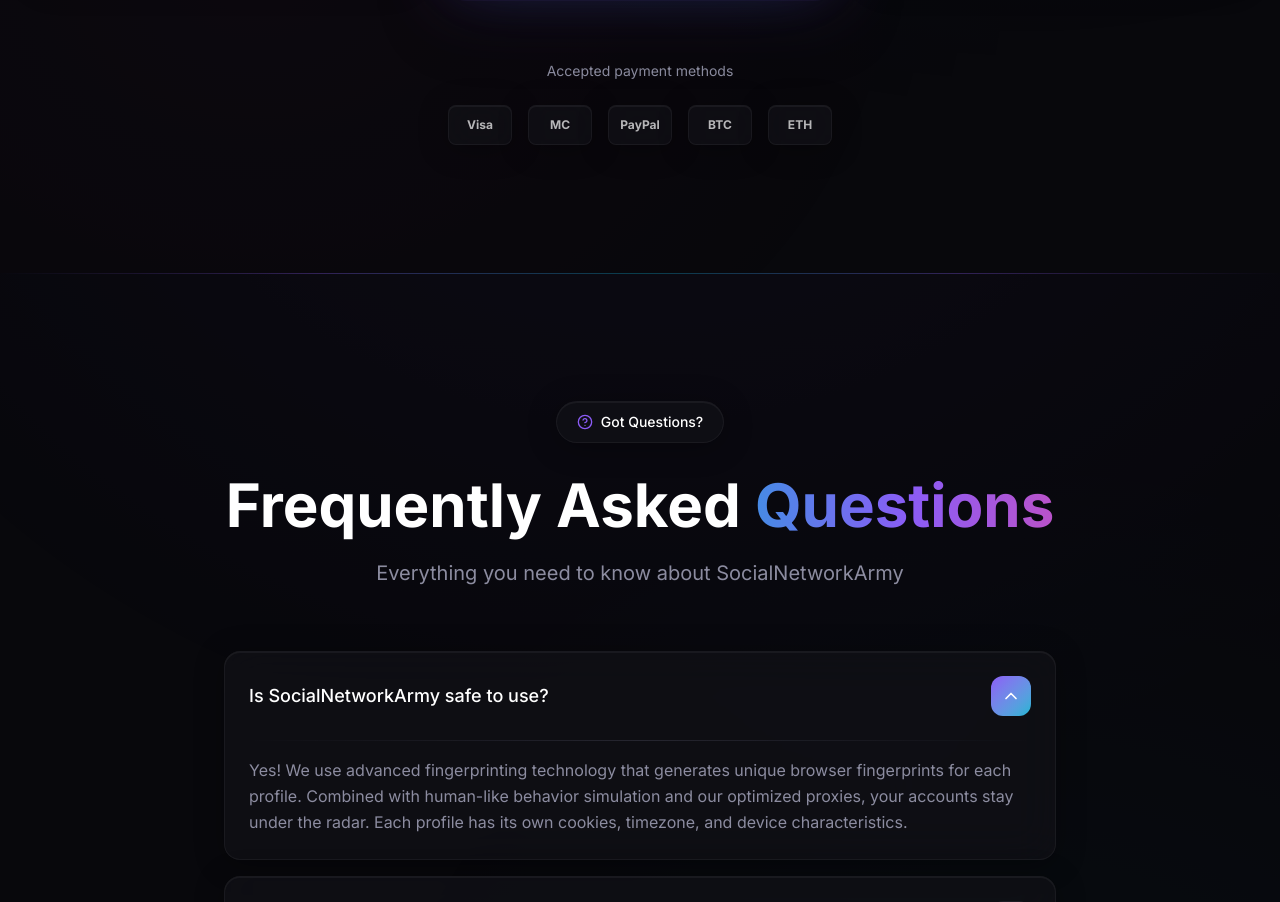
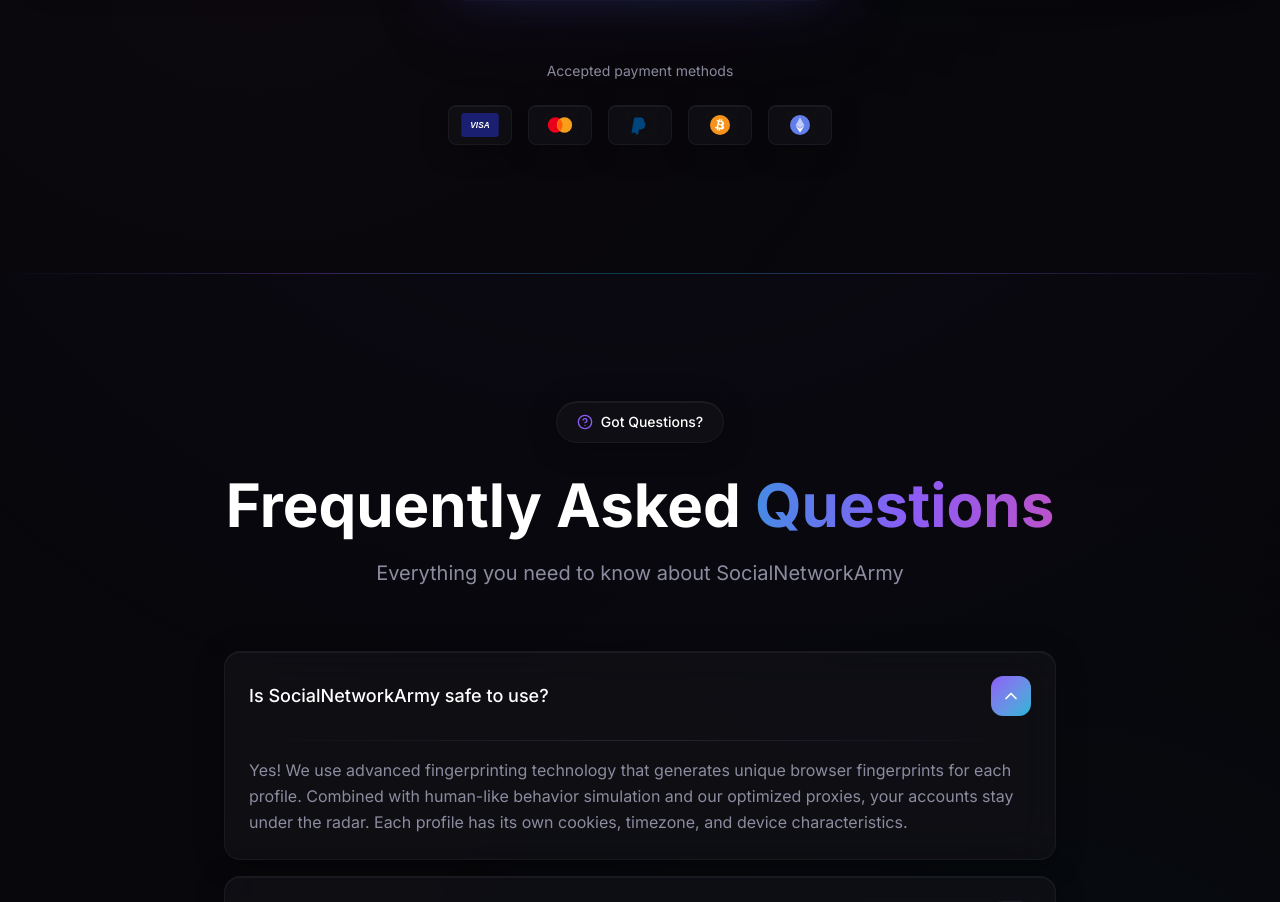
Before and after one commit to Raphi52/sna-website, a Next.js app: page / in a window 1280 px wide. Shown: the part 9180-10082 px from the top of the page. Built offline with nearby package versions, Linux system fonts and the light colour scheme; no server answers.

Commit message:
fix: Restore SVG payment method logos in Pricing section
🤖 Generated with [Claude Code](https://claude.com/claude-code)

Co-Authored-By: Claude Opus 4.5 <noreply@anthropic.com>

```diff
--- a/src/components/landing/Pricing.tsx
+++ b/src/components/landing/Pricing.tsx
@@ -273,21 +273,42 @@ export function Pricing() {
         >
           <p className="text-sm text-muted mb-6">Accepted payment methods</p>
           <div className="flex items-center justify-center gap-4 flex-wrap">
-            {[
-              { name: "Visa", bg: "#1A1F71" },
-              { name: "MC", bg: "#EB001B" },
-              { name: "PayPal", bg: "#003087" },
-              { name: "BTC", bg: "#F7931A" },
-              { name: "ETH", bg: "#627EEA" },
-            ].map((method) => (
-              <motion.div
-                key={method.name}
-                whileHover={{ y: -4 }}
-                className="w-16 h-10 glass-card rounded-lg border border-border/30 flex items-center justify-center"
-              >
-                <span className="text-xs font-bold text-white/70">{method.name}</span>
-              </motion.div>
-            ))}
+            {/* Visa */}
+            <motion.div whileHover={{ y: -4 }} className="w-16 h-10 glass-card rounded-lg border border-border/30 flex items-center justify-center">
+              <svg className="w-10 h-6" viewBox="0 0 50 32" fill="none">
+                <rect width="50" height="32" rx="4" fill="#1A1F71"/>
+                <text x="25" y="20" textAnchor="middle" fill="white" fontSize="11" fontWeight="bold" fontStyle="italic" fontFamily="Arial">VISA</text>
+              </svg>
+            </motion.div>
+            {/* Mastercard */}
+            <motion.div whileHover={{ y: -4 }} className="w-16 h-10 glass-card rounded-lg border border-border/30 flex items-center justify-center">
+              <svg className="w-8 h-5" viewBox="0 0 50 30" fill="none">
+                <circle cx="18" cy="15" r="12" fill="#EB001B"/>
+                <circle cx="32" cy="15" r="12" fill="#F79E1B"/>
+                <path d="M25 6C27.5 8 29 11.5 29 15C29 18.5 27.5 22 25 24C22.5 22 21 18.5 21 15C21 11.5 22.5 8 25 6Z" fill="#FF5F00"/>
+              </svg>
+            </motion.div>
+            {/* PayPal */}
+            <motion.div whileHover={{ y: -4 }} className="w-16 h-10 glass-card rounded-lg border border-border/30 flex items-center justify-center">
+              <svg className="w-5 h-5" viewBox="0 0 24 24" fill="#00457C">
+                <path d="M7.076 21.337H2.47a.641.641 0 0 1-.633-.74L4.944 3.72a.77.77 0 0 1 .757-.633h6.116c2.058 0 3.485.436 4.238 1.298.341.39.56.831.67 1.35.115.547.116 1.203.003 2.014l-.008.051v.473l.368.21c.31.164.558.353.748.567.318.36.524.824.612 1.378.091.57.063 1.248-.085 2.014-.172.89-.451 1.662-.833 2.298a4.728 4.728 0 0 1-1.313 1.458 5.103 5.103 0 0 1-1.7.819 8.036 8.036 0 0 1-2.017.239H11.57a.94.94 0 0 0-.93.795l-.041.225-.643 4.073-.031.161a.94.94 0 0 1-.928.795H7.076z"/>
+              </svg>
+            </motion.div>
+            {/* Bitcoin */}
+            <motion.div whileHover={{ y: -4 }} className="w-16 h-10 glass-card rounded-lg border border-border/30 flex items-center justify-center">
+              <svg className="w-5 h-5" viewBox="0 0 32 32" fill="none">
+                <circle cx="16" cy="16" r="16" fill="#F7931A"/>
+                <path d="M22.5 13.5c.3-2-1.2-3.1-3.3-3.8l.7-2.7-1.7-.4-.7 2.6c-.4-.1-.9-.2-1.4-.3l.7-2.7-1.7-.4-.7 2.7c-.4-.1-.7-.2-1-.2l-2.3-.6-.4 1.8s1.2.3 1.2.3c.7.2.8.6.8 1l-.8 3.2c0 0 .1 0 .2.1-.1 0-.1 0-.2 0l-1.2 4.7c-.1.2-.3.5-.8.4 0 0-1.2-.3-1.2-.3l-.8 1.9 2.2.6c.4.1.8.2 1.2.3l-.7 2.8 1.7.4.7-2.7c.5.1.9.2 1.4.3l-.7 2.7 1.7.4.7-2.7c3 .6 5.2.3 6.1-2.3.8-2.1 0-3.3-1.6-4.1 1.1-.3 2-1 2.2-2.5zm-4 5.5c-.6 2.3-4.4 1-5.6.7l1-4c1.3.3 5.2 1 4.6 3.3zm.6-5.6c-.5 2.1-3.7.9-4.7.7l.9-3.6c1 .2 4.4.7 3.8 2.9z" fill="white"/>
+              </svg>
+            </motion.div>
+            {/* Ethereum */}
+            <motion.div whileHover={{ y: -4 }} className="w-16 h-10 glass-card rounded-lg border border-border/30 flex items-center justify-center">
+              <svg className="w-5 h-5" viewBox="0 0 32 32" fill="none">
+                <circle cx="16" cy="16" r="16" fill="#627EEA"/>
+                <path d="M16 4L9 16.5 16 21l7-4.5L16 4z" fill="white" fillOpacity="0.6"/>
+                <path d="M9 17.5L16 28l7-10.5L16 22l-7-4.5z" fill="white"/>
+              </svg>
+            </motion.div>
           </div>
         </motion.div>
       </div>
```
